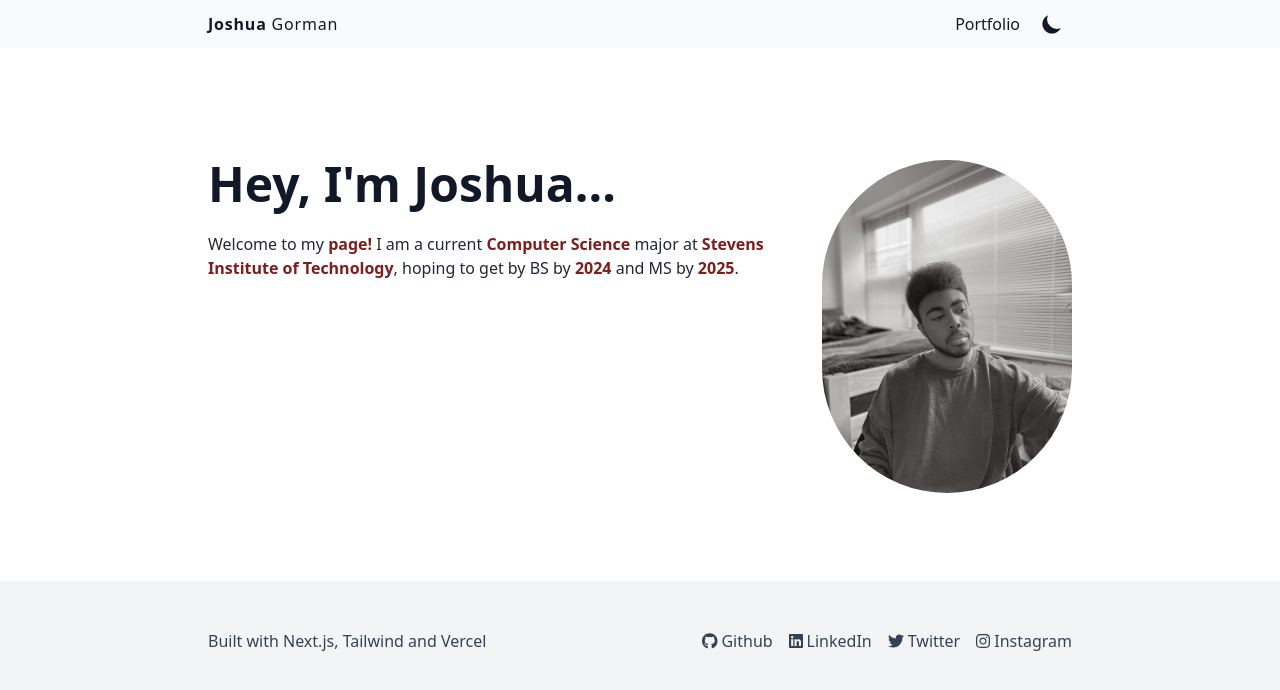
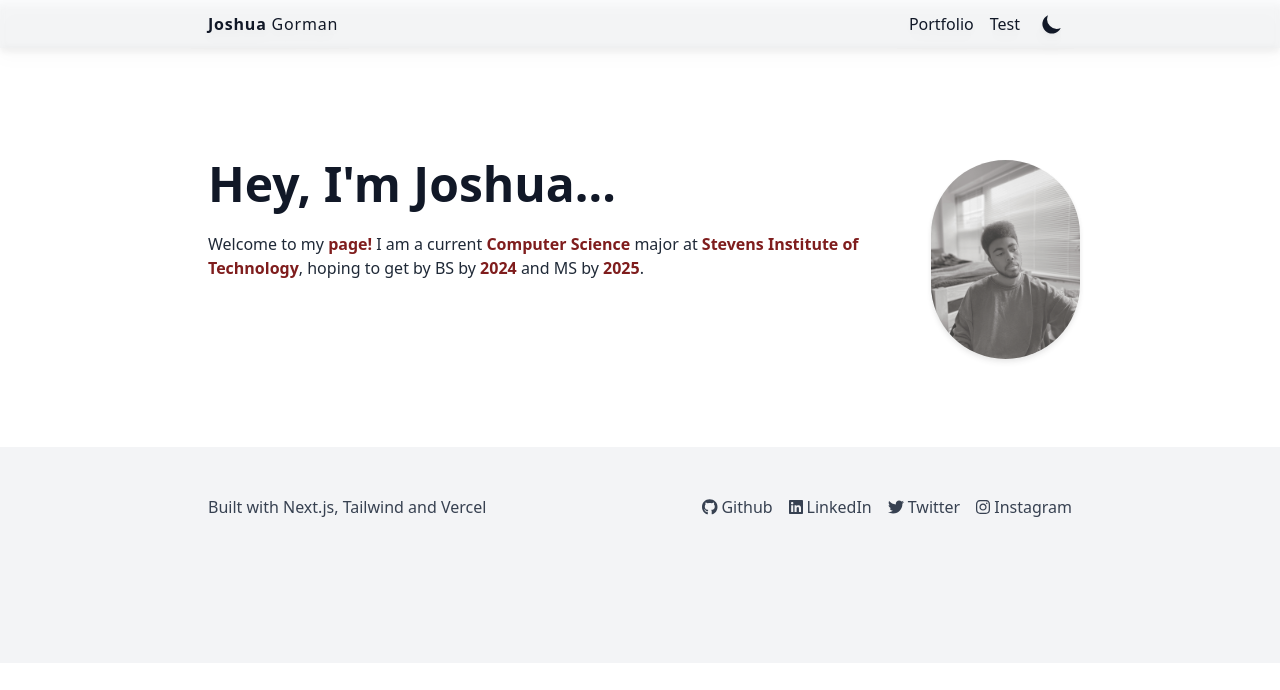
Before and after one commit to endevii/portfolio-ndv, a Next.js app: page / in a window 1280 px wide. Shown: the top 690 px of the page. Built offline with nearby package versions, Linux system fonts and the light colour scheme.

Commit message:
Added framer-motion with basic animations

```diff
--- a/components/about.tsx
+++ b/components/about.tsx
@@ -3,6 +3,7 @@ import { useEffect, useState } from "react";
 import Image from "next/image";
 import profile from "../public/images/Ispotpic1jpg.jpg";
 import profileAlt from "../public/images/IMG_2303p2.jpg";
+import { motion } from "framer-motion";
 
 export default function About() {
   const [image, setImage] = useState(profile);
@@ -12,22 +13,57 @@ export default function About() {
       setImage(imagePath);
     };
   }
+
+  const [imageIsLoaded, setImageIsLoaded] = useState(false);
+
   return (
     <div className="container px-4 mx-auto">
       <div className="lg:space-x-5 lg:flex lg:flex-row item-center lg:-mx-4 flex flex-col-reverse text-center lg:text-left">
         <div className="lg:px-4 lg:mt-12 ">
-          <div className="">
+          <motion.div
+            initial="hidden"
+            animate="visible"
+            variants={{
+              hidden: {
+                opacity: 0,
+              },
+              visible: {
+                scale: 1,
+                opacity: 1,
+                transition: {
+                  delay: 1.0,
+                },
+              },
+            }}
+          >
             <h1 className="text-2xl font-bold text-gray-900 lg:text-5xl dark:text-white">
               Hey, I&apos;m Joshua...
             </h1>
-          </div>
-
+          </motion.div>
+          <motion.div
+            initial="hidden"
+            animate="visible"
+            variants={{
+              hidden: {
+                opacity: 0,
+              },
+              visible: {
+                scale: 1,
+                opacity: 1,
+                transition: {
+                  delay: 1.2,
+                },
+              },
+            }}
+          >
             <div className="mt-6 text-gray-800 dark:text-white">
               <p className="mb-4">
                 Welcome to my{" "}
                 <b className="text-red-900 dark:text-red-300">page!</b> I am a
                 current{" "}
-              <b className="text-red-900 dark:text-red-300">Computer Science</b>{" "}
+                <b className="text-red-900 dark:text-red-300">
+                  Computer Science
+                </b>{" "}
                 major at{" "}
                 <b className="text-red-900 dark:text-red-300">
                   Stevens Institute of Technology
@@ -37,20 +73,49 @@ export default function About() {
                 <b className="text-red-900 dark:text-red-300">2025</b>.
               </p>
             </div>
+          </motion.div>
         </div>
-        <div className="flex-shrink-0 lg:mt-12 lg:px-4 mb-10">
+        <motion.div
+          initial="hidden"
+          animate="visible"
+          variants={{
+            hidden: {
+              scale: 0.8,
+              opacity: 0,
+            },
+            visible: {
+              scale: 1,
+              opacity: 1,
+              transition: {
+                delay: 0.8,
+              },
+            },
+          }}
+        >
+          <div className="flex-shrink-0 sm:w-fit sm:mx-auto lg:mt-12 lg:px-2 mb-10">
+            <motion.div
+              className="p-0 m-0"
+              whileHover={{
+                scale: 1.2,
+                transition: {
+                  duration: 0.2,
+                },
+              }}
+            >
               <Image
                 src={image}
                 alt="Profile"
                 priority={true}
-            className="object-cover rounded-full"
+                className="object-cover rounded-full drop-shadow-md opacity-80"
                 width={250}
                 height={250}
                 placeholder="blur"
                 onMouseEnter={handleMouseEnter(profileAlt)}
                 onMouseLeave={handleMouseEnter(profile)}
               />
+            </motion.div>
           </div>
+        </motion.div>
       </div>
     </div>
   );
--- a/components/header.tsx
+++ b/components/header.tsx
@@ -1,13 +1,29 @@
 import React from "react";
 import Link from "next/link";
 import ThemeSwitch from "./themeSwitch";
-
+import { motion } from "framer-motion";
 // Making a gradient background
 // bg-gradient-to-r from-slate-50 to-yellow-100 md:py-6
 
 export default function Header() {
   return (
-    <div className="sticky backdrop-blur-sm top-0 z-20 py-2 bg-slate-50 md:mb-6 dark:bg-zinc-900">
+    <motion.div
+      initial="hidden"
+      animate="visible"
+      variants={{
+        hidden: {
+          opacity: 0,
+        },
+        visible: {
+          scale: 1,
+          opacity: 1,
+          transition: {
+            delay: 0.4,
+          },
+        },
+      }}
+    >
+      <div className="sticky bg-opacity-50 drop-shadow-lg backdrop-blur-sm top-0 z-20 py-2 bg-slate-50 md:mb-6 dark:bg-zinc-900 dark:bg-opacity-50 ">
         <div className="container px-4 mx-auto lg:max-w-4xl flex items-center justify-between">
           <Link href={"/"}>
             <a
@@ -19,12 +35,18 @@ export default function Header() {
             </a>
           </Link>
           <div className="flex items-center font-light">
-          <button className="transition-colors text-gray-900 hover:text-sky-200 dark:text-white dark:hover:text-yellow-200">
+            <button className="text-gray-900 transition-colors hover:text-sky-200 dark:text-white dark:hover:text-yellow-200">
               Portfolio
             </button>
+            <Link href="test">
+              <a className="pl-4 text-gray-900 transition-colors hover:text-sky-200 dark:text-white dark:hover:text-yellow-200">
+                Test{" "}
+              </a>
+            </Link>
             <ThemeSwitch></ThemeSwitch>
           </div>
         </div>
       </div>
+    </motion.div>
   );
 }
--- /dev/null
+++ b/components/testingMotion.tsx
@@ -0,0 +1,33 @@
+import { motion } from "framer-motion";
+
+export default function TestingMotion() {
+  return (
+    <div className="container px-4 mx-auto">
+      <div className="lg:space-x-5 lg:flex lg:flex-row item-center lg:-mx-4 flex flex-col-reverse text-center lg:text-left">
+        <div className="lg:px-4 lg:mt-12 ">
+          <motion.div
+            initial="hidden"
+            animate="visible"
+            variants={{
+              hidden: {
+                scale: 0.8,
+                opacity: 0,
+              },
+              visible: {
+                scale: 1,
+                opacity: 1,
+                transition: {
+                  delay: 0.4,
+                },
+              },
+            }}
+          >
+            <h1 id="title" className=" font-bold text-xl">
+              Hello there, you!
+            </h1>
+          </motion.div>
+        </div>
+      </div>
+    </div>
+  );
+}
--- a/components/themeSwitch.tsx
+++ b/components/themeSwitch.tsx
@@ -23,7 +23,7 @@ export default function ThemeSwitch() {
         xmlns="http://www.w3.org/2000/svg"
         viewBox="0 0 20 20"
         fill="currentColor"
-        className="text-gray-900 hover:text-red-900 dark:text-gray-100 dark:hover:text-yellow-200"
+        className="transition-color text-gray-900 hover:text-red-900 dark:text-gray-100 dark:hover:text-yellow-200 drop-shadow-sm"
       >
         {mounted && (theme === "dark" || resolvedTheme === "dark") ? (
           <path
--- a/package.json
+++ b/package.json
@@ -13,6 +13,7 @@
     "@fortawesome/free-solid-svg-icons": "^6.1.1",
     "@fortawesome/react-fontawesome": "^0.1.18",
     "animejs": "^3.2.1",
+    "framer-motion": "^6.3.11",
     "next": "latest",
     "next-themes": "^0.2.0",
     "react": "18.1.0",
--- /dev/null
+++ b/pages/test.tsx
@@ -0,0 +1,18 @@
+import Head from "next/head";
+import TestingMotion from "../components/testingMotion";
+import { FontAwesomeIcon } from "@fortawesome/react-fontawesome";
+
+export default function Test() {
+  return (
+    <div className="space-y-14 lg:space-y-24">
+      <Head>
+        <title>Testing</title>
+        <link rel="icon" href="/favicon.ico" />
+      </Head>
+
+      <main className="max-w-4xl mx-auto mt-16 antialiased">
+        <TestingMotion />
+      </main>
+    </div>
+  );
+}
```
Also changed, not shown: 2 other files (tests, documents, lock files or other folders). Lines whose indentation alone changed are shown as unchanged.
